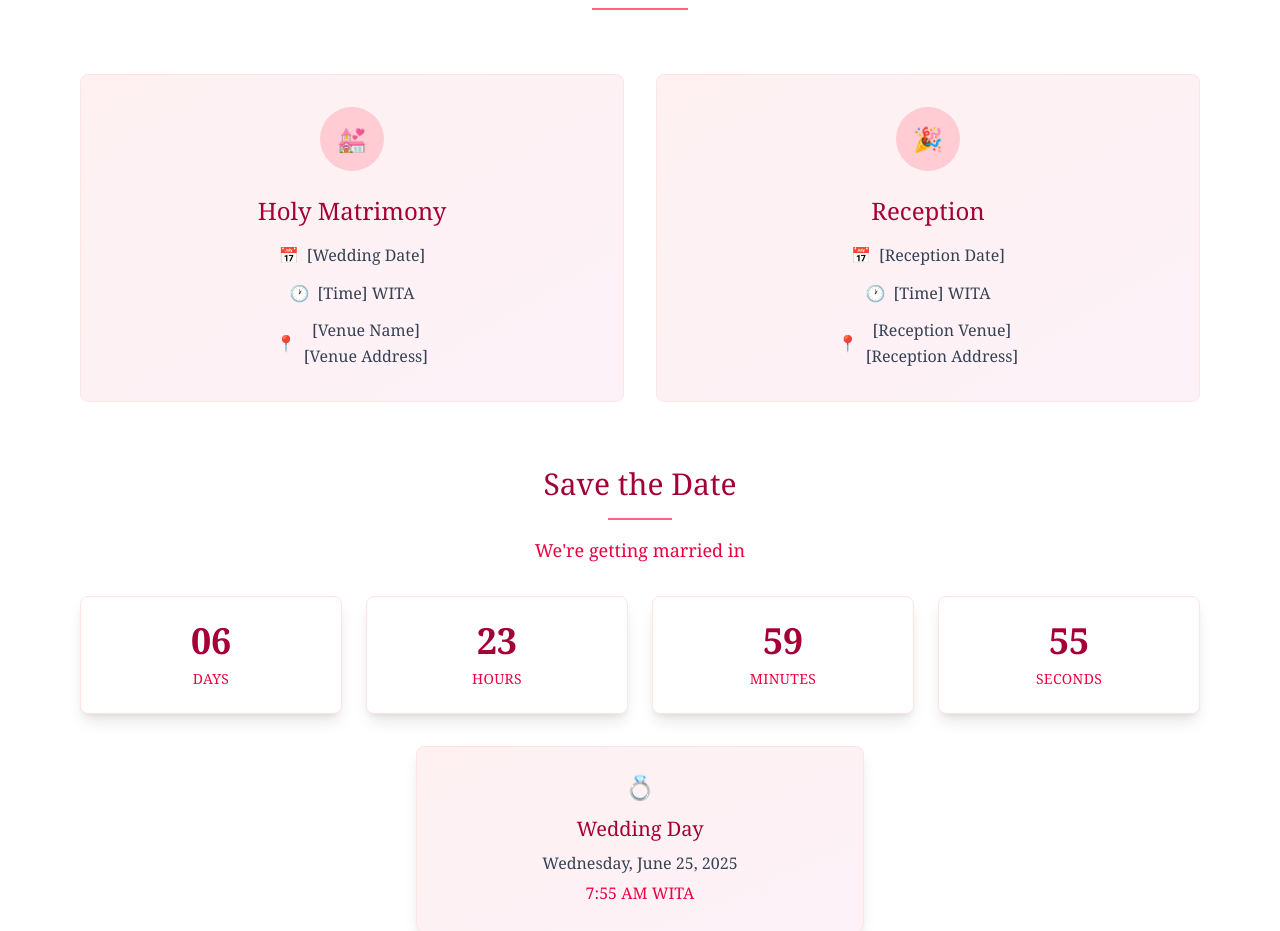
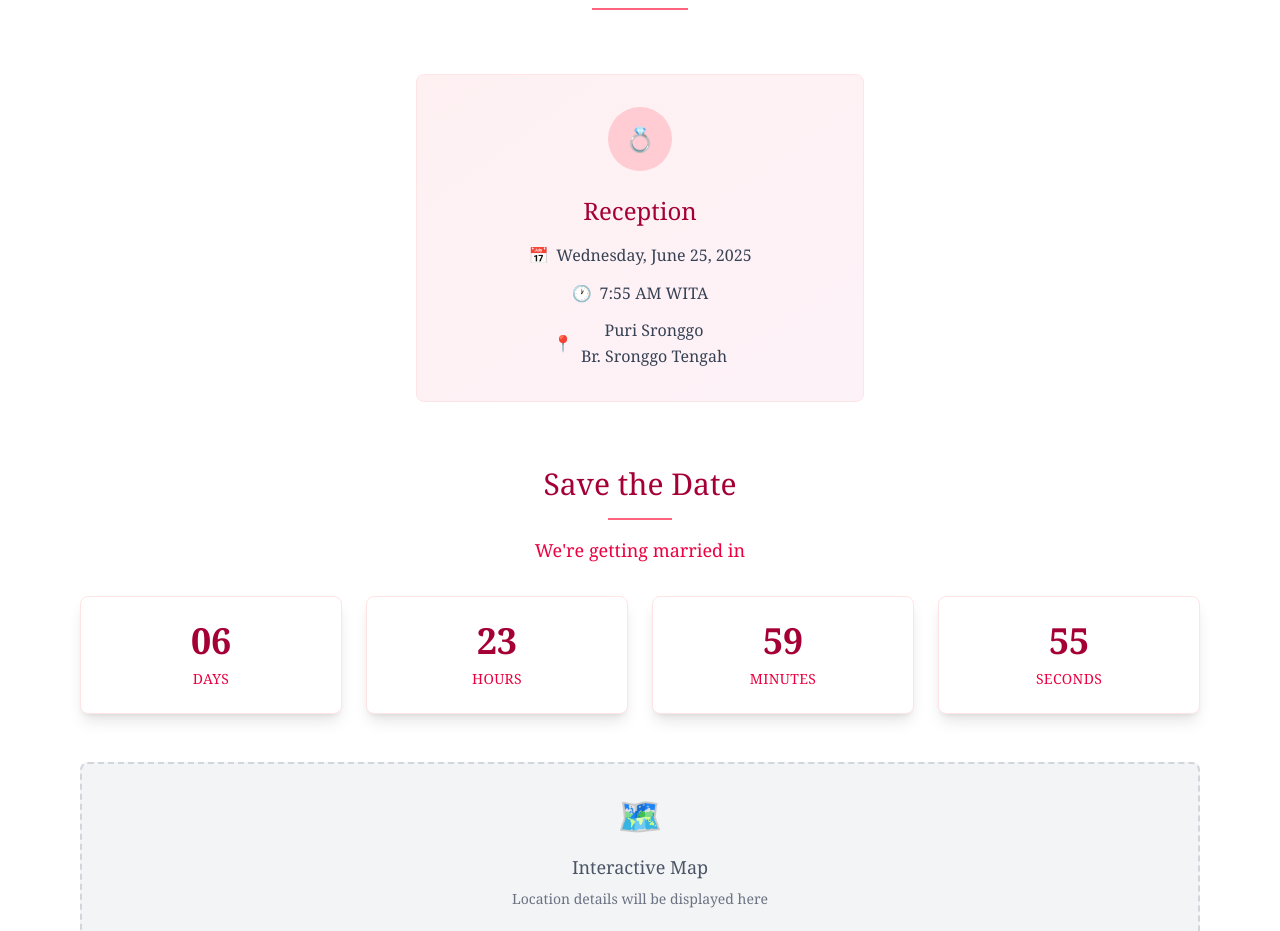
Before and after one commit to cekingx/menyatukan-hati, an Angular app: page / in a window 1280 px wide. Shown: the part 2625-3556 px from the top of the page. Built offline with nearby package versions, Linux system fonts and the light colour scheme.

Commit message:
feat: remove unused

```diff
--- a/src/app/components/wedding-details/wedding-details.html
+++ b/src/app/components/wedding-details/wedding-details.html
@@ -7,50 +7,26 @@
       <div class="w-24 h-0.5 bg-rose-400 mx-auto"></div>
     </div>
 
-    <div class="grid md:grid-cols-2 gap-8">
-      <!-- Holy Matrimony -->
-      <div class="bg-gradient-to-br from-rose-50 to-pink-50 rounded-lg p-8 border border-rose-100">
-        <div class="text-center">
-          <div class="w-16 h-16 bg-rose-200 rounded-full mx-auto mb-6 flex items-center justify-center">
-            <span class="text-rose-600 text-2xl">💒</span>
-          </div>
-          <h3 class="text-2xl font-serif text-rose-800 mb-4">Holy Matrimony</h3>
-          <div class="space-y-3 text-gray-700">
-            <div class="flex items-center justify-center space-x-2">
-              <span class="text-rose-500">📅</span>
-              <span class="font-medium">[Wedding Date]</span>
-            </div>
-            <div class="flex items-center justify-center space-x-2">
-              <span class="text-rose-500">🕐</span>
-              <span>[Time] WITA</span>
-            </div>
-            <div class="flex items-center justify-center space-x-2">
-              <span class="text-rose-500">📍</span>
-              <span class="text-center">[Venue Name]<br>[Venue Address]</span>
-            </div>
-          </div>
-        </div>
-      </div>
-
+    <div class="grid md:grid-cols-1 gap-8 max-w-md mx-auto">
       <!-- Reception -->
       <div class="bg-gradient-to-br from-rose-50 to-pink-50 rounded-lg p-8 border border-rose-100">
         <div class="text-center">
           <div class="w-16 h-16 bg-rose-200 rounded-full mx-auto mb-6 flex items-center justify-center">
-            <span class="text-rose-600 text-2xl">🎉</span>
+            <span class="text-rose-600 text-2xl">💍</span>
           </div>
           <h3 class="text-2xl font-serif text-rose-800 mb-4">Reception</h3>
           <div class="space-y-3 text-gray-700">
             <div class="flex items-center justify-center space-x-2">
               <span class="text-rose-500">📅</span>
-              <span class="font-medium">[Reception Date]</span>
+              <span class="font-medium">{{ weddingDate | date:'fullDate' }}</span>
             </div>
             <div class="flex items-center justify-center space-x-2">
               <span class="text-rose-500">🕐</span>
-              <span>[Time] WITA</span>
+              <span>{{ weddingDate | date:'shortTime' }} WITA</span>
             </div>
             <div class="flex items-center justify-center space-x-2">
               <span class="text-rose-500">📍</span>
-              <span class="text-center">[Reception Venue]<br>[Reception Address]</span>
+              <span class="text-center">Puri Sronggo<br>Br. Sronggo Tengah</span>
             </div>
           </div>
         </div>
@@ -112,18 +88,6 @@
       </div>
 
       <!-- Wedding Date Display -->
-      <div class="text-center">
-        <div class="bg-gradient-to-br from-rose-50 to-pink-50 rounded-lg shadow-lg p-6 border border-rose-100 max-w-md mx-auto">
-          <div class="text-rose-500 text-2xl mb-3">💍</div>
-          <h4 class="text-xl font-serif text-rose-800 mb-2">Wedding Day</h4>
-          <p class="text-gray-700">
-            {{ weddingDate | date:'fullDate' }}
-          </p>
-          <p class="text-rose-600 mt-1">
-            {{ weddingDate | date:'shortTime' }} WITA
-          </p>
-        </div>
-      </div>
     </div>
 
     <!-- Location Map (Placeholder) -->
@@ -136,12 +100,5 @@
         <p class="text-gray-500 text-sm mt-2">Location details will be displayed here</p>
       </div>
     </div>
-
-    <!-- RSVP Button -->
-    <div class="text-center mt-12">
-      <button class="bg-rose-600 hover:bg-rose-700 text-white px-8 py-4 rounded-full text-lg font-medium transition-all duration-300 transform hover:scale-105 shadow-lg">
-        RSVP Now
-      </button>
-    </div>
   </div>
 </section>
```
